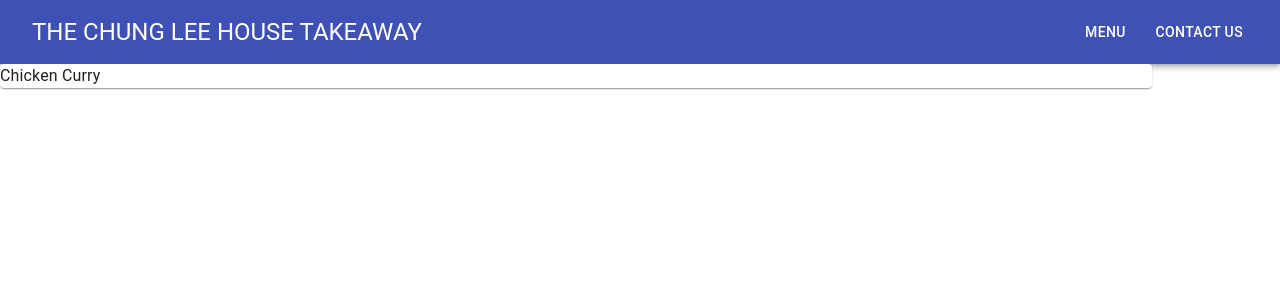
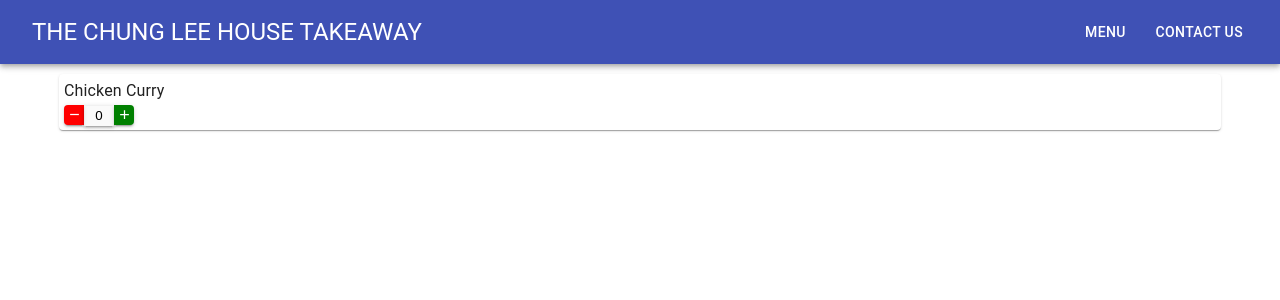
Before and after one commit to JK-Chung/takeaway_menu, a React (Create React App) app: page / in a window 1280 px wide. Shown: the top 300 px of the page. Built offline with nearby package versions, Linux system fonts and the light colour scheme; the HTML template or start-up script is replaced by a standard one.

Commit message:
Completed IncrementDecrement component

```diff
--- a/package.json
+++ b/package.json
@@ -4,6 +4,8 @@
   "private": true,
   "dependencies": {
     "@material-ui/core": "^4.1.3",
+    "@material-ui/icons": "^4.2.1",
+    "@material-ui/styles": "^4.1.2",
     "react": "^16.8.6",
     "react-dom": "^16.8.6",
     "react-scripts": "3.0.1"
--- a/src/Components/FoodItem.js
+++ b/src/Components/FoodItem.js
@@ -2,8 +2,16 @@ import React from "react";
 import Paper from '@material-ui/core/Paper';
 import Typography from '@material-ui/core/Typography';
 
+import CounterTextField from "./IncrementDecrement/CounterTextField";
+
 const style = {
-    "width": "90%"
+    "width": "90%",
+    "marginTop": "10px",
+    "marginLeft": "auto",
+    "marginBottom": "10px",
+    "marginRight": "auto",
+
+    "padding": "5px"
 };
 
 export default props => {
@@ -12,6 +20,7 @@ export default props => {
             <Typography variant="body1">
                 {props.foodName}
             </Typography>
+            <CounterTextField />
         </Paper>
     )
 }
--- a/src/Components/IncrementDecrement/CounterTextField.js
+++ b/src/Components/IncrementDecrement/CounterTextField.js
@@ -0,0 +1,102 @@
+import React, {useState} from "react";
+import Button from "@material-ui/core/Button";
+import RemoveIcon from "@material-ui/icons/Remove";
+import AddIcon from "@material-ui/icons/Add";
+
+import { makeStyles } from '@material-ui/core/styles';
+
+const height = "20px";
+
+const useStyles = makeStyles(theme => ({
+    button: {
+        "height": height,
+        "width": height,
+        "color": "white",
+        "borderStyle": "none",
+
+        // Override material-ui button styles affecting the button size we want
+        "minWidth": "0px",
+        "padding": "0px"
+    },
+    buttonContent: {
+        "height": "15px",
+        "width": "15px"
+    }
+}));
+
+const MinusButton = props => {
+    const classes = useStyles();
+
+    const buttonStyle = {
+        "backgroundColor": "red",
+        "borderBottomRightRadius": "0px",
+        "borderTopRightRadius": "0px"
+    };
+
+    return (
+        <Button variant="contained" className={classes.button} style={buttonStyle} onClick={props.onClick}>
+            <RemoveIcon className={classes.buttonContent}/>
+        </Button>
+    );
+};
+
+const PlusButton = props => {
+    const classes = useStyles();
+
+    const buttonStyle = {
+        "backgroundColor": "green",
+        "borderBottomLeftRadius": "0px",
+        "borderTopLeftRadius": "0px"
+    };
+
+    return (
+        <Button variant="contained" className={classes.button} style={buttonStyle} onClick={props.onClick}>
+            <AddIcon className={classes.buttonContent}/>
+        </Button>
+    );
+};
+
+const TextField = props => {
+    return (
+        <input
+            autoFocus={true}
+            value={props.value}
+            disabled={true}
+            style={{
+                "height": "20px",
+                "width": "30px",
+                "borderWidth": "0px",
+                "padding": "0px",
+                "textAlign": "center",
+                "color": "black",
+                "boxShadow": "0px 1px 5px 0px rgba(0,0,0,0.2),0px 2px 2px 0px " +
+                    "rgba(0,0,0,0.14),0px 3px 1px -2px rgba(0,0,0,0.12)",
+
+                // For some reason, the textfield won't line up with the buttons
+                "position": "relative",
+                "top": "1px"
+            }}
+        />
+    )
+};
+
+export default props => {
+    const [counter, setCounter] = useState(0);
+
+    const decrementCounter = () => {
+        if(counter !== 0)
+            setCounter(counter - 1);
+    } ;
+    const incrementCounter = () => {
+        if(counter !== 99)
+            setCounter(counter + 1);
+    };
+
+    return (
+        <React.Fragment>
+            <MinusButton onClick={ decrementCounter }/>
+            <TextField value={counter}/>
+            <PlusButton onClick={ incrementCounter }/>
+        </React.Fragment>
+    )
+}
--- a/src/Components/Layout/PageButtons.js
+++ b/src/Components/Layout/PageButtons.js
@@ -3,8 +3,8 @@ import {Typography} from "@material-ui/core";
 import Button from "@material-ui/core/Button";
 
 const buttonStyles = {
-    "margin-left": "5px",
-    "margin-right": "5px"
+    "marginLeft": "5px",
+    "marginRight": "5px"
 };
 
 const generateButton = (text, style) => {
@@ -19,8 +19,8 @@ const generateButton = (text, style) => {
 
 export default props => {
     return (
-        <React.Fragment >
-            { generateButton("Menu", {...buttonStyles, "margin-left": "auto"}) }
+        <React.Fragment>
+            { generateButton("Menu", {...buttonStyles, "marginLeft": "auto"}) }
             { generateButton("Contact us", buttonStyles) }
         </React.Fragment>
 
```
Also changed, not shown: 1 other file (tests, documents, lock files or other folders).
